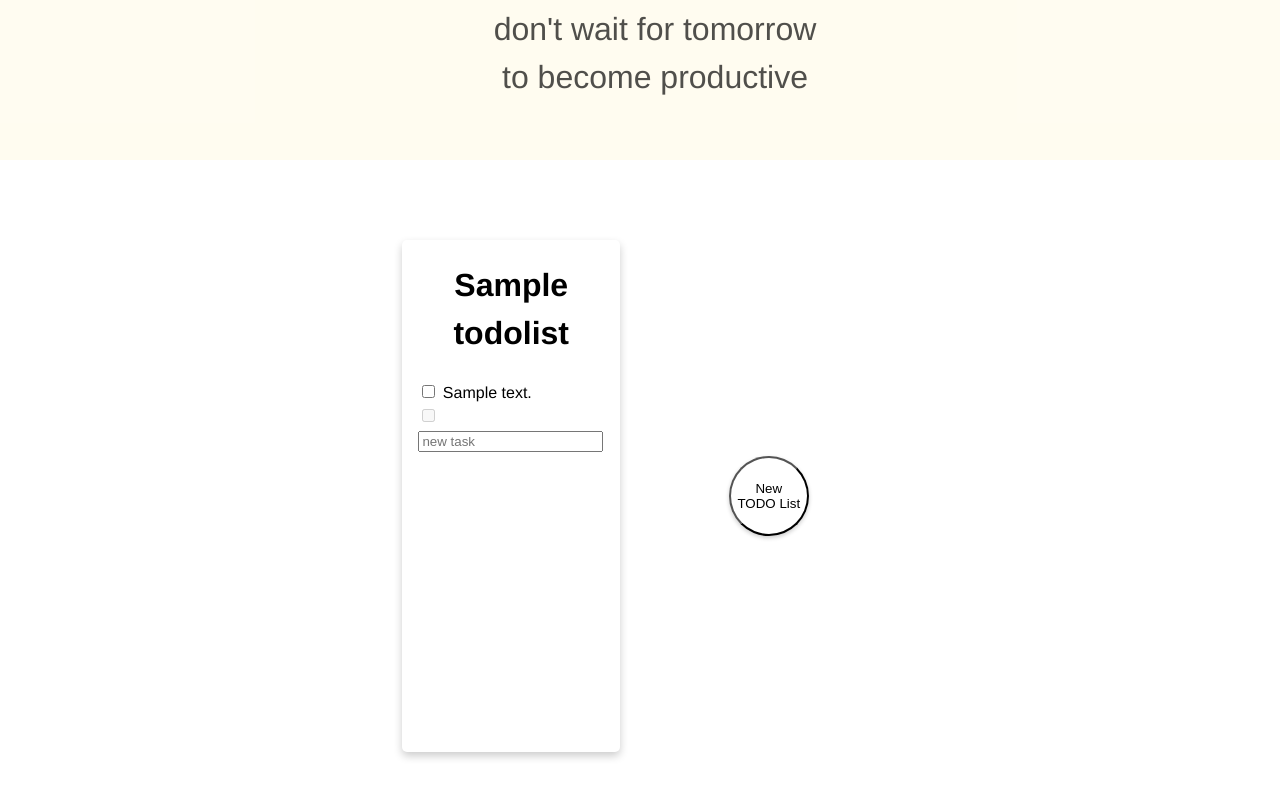
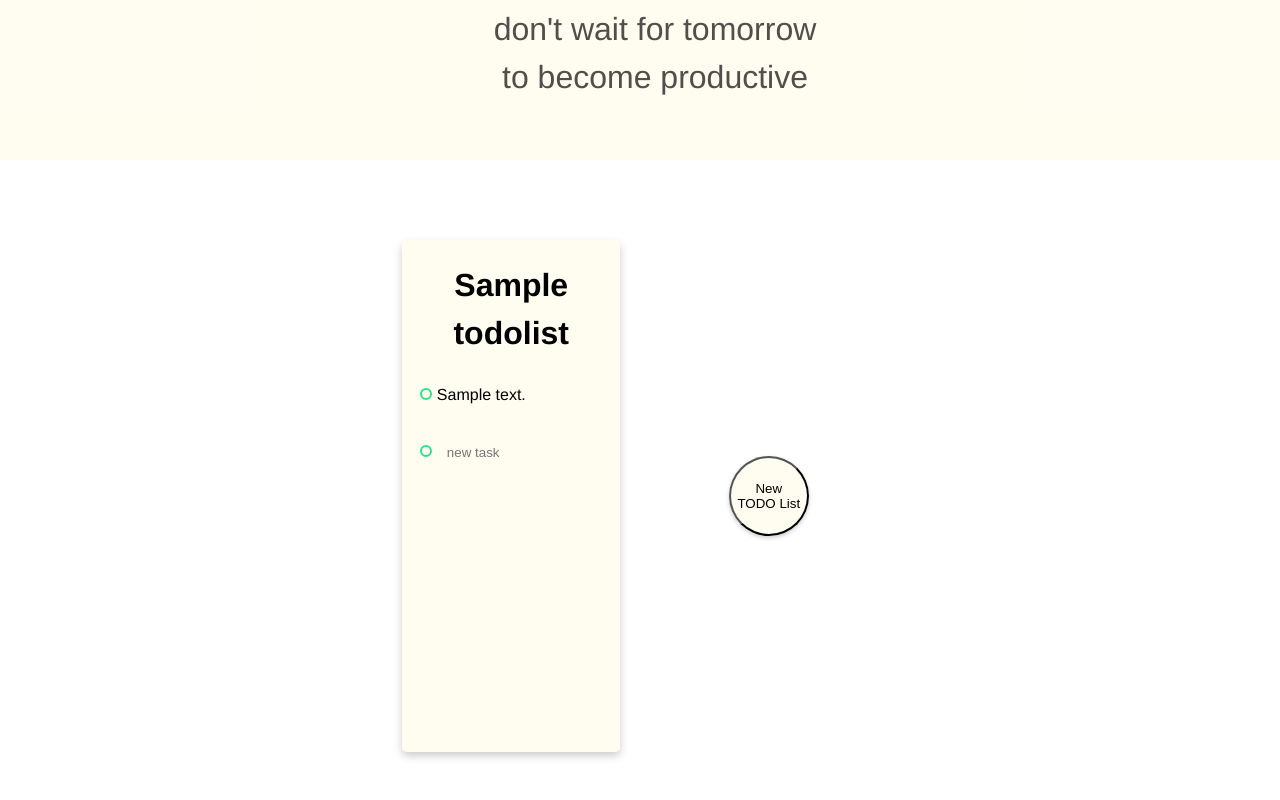
Before and after one commit to olgapinheiro/todo-today-spa, a Django app: page /todolists/ in a window 1280 px wide. Shown: the part 640-1440 px from the top of the page. Run offline with Django 3.2, Linux system fonts and the light colour scheme; tables that the repository leaves empty hold one stand-in row (Sample ...).

Commit message:
Updating Task model. Creating JavaScript static file. Making some visual improvements in base.html and details.html views.

```diff
--- a/todolists/models.py
+++ b/todolists/models.py
@@ -2,14 +2,15 @@
 #import datetime
 
 from django.db import models
-#from django.utils import timezone
+from django.utils import timezone
+from django.contrib.auth.models import User
 
 # Create your models here.
 
 class TodoList(models.Model):
     """Defines the attributes of a TODO list"""
     list_title = models.CharField(max_length=50)
-    pub_date = models.DateTimeField('date published')
+    created_date = models.DateTimeField('date published')
     def __str__(self):
         return self.list_title
     """def was_published_recently(self):
@@ -17,10 +18,26 @@ class TodoList(models.Model):
 
 class Task(models.Model):
     """Defines the attributes of a task from a todo list"""
+    assigned_to = models.ForeignKey(User,
+                                    models.SET_NULL,
+                                    blank=True,
+                                    null=True,
+                                    default='',
+                                    related_name="assigned_task",
+                                    related_query_name='assigned_tasks',
+                                    verbose_name='Assigned to')
+    created_by  = models.ForeignKey(User,
+                                    blank=True,
+                                    null=True,
+                                    on_delete=models.CASCADE,
+                                    related_name='created_task',
+                                    related_query_name='created_tasks',
+                                    verbose_name='Created by')
     todolist = models.ForeignKey(TodoList, on_delete=models.CASCADE)
     task_text = models.CharField(max_length=200)
     is_completed = models.BooleanField(default=False)
     due_date = models.DateField('Due Date', blank=True, null=True)
-    # include here a variable for related users later
+    completed_date = models.DateField('Completed Date', blank=True, null= True)
+    created_date = created_date = models.DateTimeField(default=timezone.now)
     def __str__(self):
         return self.task_text
--- a/todolists/static/css/todolists.css
+++ b/todolists/static/css/todolists.css
@@ -1,3 +1,10 @@
+:root {
+    --main-line-color: rgb(43, 226, 141);
+    --header-background: rgba(255, 252, 240, 0.959);
+    --todolists-container-background: rgb(255, 255, 255);/* rgba(248, 255, 240, 0.692);*/
+    --todolists-background: rgba(255, 252, 240, 0.959);
+}
+
 html, body {
     margin: 0;
     padding: 0;
@@ -87,6 +94,7 @@ p.header-main-content__text{
     width: 100%;
     height: 80vh;
     justify-content: center;
+    background-color: var(--todolists-container-background);
 }
 
 .flex-column{
@@ -113,6 +121,8 @@ p.header-main-content__text{
     margin: 80px 20px 20px 20px;
     height: 80%;
     width: 17vw;
+    min-width: 194px;
+    background-color: var(--todolists-background);
 }
 
 /* On mouse-over, add a deeper shadow */
@@ -137,13 +147,52 @@ p.header-main-content__text{
     border-radius: 50%;
     box-shadow: 0 2px 4px 0 rgba(0,0,0,0.2);
     transition: 0.3s;
-    background-color: white;
+    background-color: var(--todolists-background);
 }
-
 
 
 .btn-new_list-container{
     margin: 80px 20px 20px 20px;
     height: 80%;
     width: 17vw;
+    background-color: var(--todolists-container-background);
 }
+
+.dot{
+    height: 0.5rem;
+    width: 0.5rem;
+    /*background: rgb(43, 226, 141);*/
+    border-radius: 50%;
+    border: 2px solid var(--main-line-color);
+    display: inline-block;
+}
+
+.checked.dot{
+    background: var(--main-line-color);
+}
+
+.list_item{
+    cursor: pointer;
+    transition: 0.2s;
+    border-radius: 5px;
+    padding: 2px;
+}
+
+.list_item:hover{
+    box-shadow: 0 4px 8px 0 rgba(0,0,0,0.2);
+}
+
+.task.checked{
+    text-decoration: line-through;
+    text-decoration-color: var(--main-line-color);
+    color: rgba(0,0,0,0.2);
+}
+
+input {
+    margin: 0;
+    border: none;
+    border-radius: 0;
+    width: 75%;
+    padding: 10px;
+    background: transparent;
+}
--- a/todolists/templates/todolists/base.html
+++ b/todolists/templates/todolists/base.html
@@ -12,6 +12,10 @@
     <meta name="viewport" content="width=device-width, initial-scale=1">
     <link href='https://fonts.googleapis.com/css?family=Acme' rel='stylesheet' type="text/css">
     <link rel="stylesheet" type="text/css" href="{% static 'css/todolists.css' %}">
+    <script src="{% static 'scripts/todolists.js' %}"></script>
+    <script>
+        var complete_task = "{% url 'todolists:complete_task' %}"
+    </script>
 </head>
 
 <body>
--- a/todolists/templates/todolists/details.html
+++ b/todolists/templates/todolists/details.html
@@ -6,19 +6,21 @@
 
 <div class="card-container">
     <form>
+    {% csrf_token%}
         {% for task in todolist.task_set.all %}
-        <form action="{% url 'todolists:complete_task' task.id %}" method="POST">
-            {% csrf_token%}
-            <input type="checkbox" name="task" id="task{{ forloop.counter }}" value="{{ task.id }}" />
-            <label for="task{{ forloop.counter }}">{{ task.task_text }}</label>
+            <div class="list_item" id="task-{{ task.id }}" onclick="check_task(this.id)">
+                <span class="dot" name="task-{{ task.id }}"></span>
+                <!--<input type="checkbox" name="task" id="task{{ forloop.counter }}" value="{{ task.id }}" />
+                <label for="task{{ forloop.counter }}">{{ task.task_text }}</label>-->
+                <span class="task" id="{{ task.id }}" name="task-{{ task.id }}">{{ task.task_text }}</span>
+            </div>
             <br />
-        </form>
 
         {% endfor %}
 
-        <input type="checkbox" name="task" id="newTask" disabled="True" value="False" />
-        <label for="newTask">
+        <div class="list_item">
+            <span class="dot" ></span>
             <input type="text" placeholder="new task" />
-        </label>
+        </div>
     </form>
 </div>
--- a/todolists/urls.py
+++ b/todolists/urls.py
@@ -6,5 +6,6 @@ app_name = 'todolists'
 urlpatterns = [
     path('', views.index, name='index'),
     path('<int:todolist_id>/', views.details, name='details'),
-    path('<int:todolist_id>/complete_task', views.complete_task, name='complete_task')
+    path('complete_task', views.complete_task, name='complete_task'),
+    path('<str:chosen_date>/completed_tasks', views.completed_this_day, name='completed_tasks')
 ]
--- a/todolists/views.py
+++ b/todolists/views.py
@@ -1,4 +1,5 @@
 from django.shortcuts   import render, get_object_or_404
+from django.utils       import timezone
 #from django.http        import HttpResponse
 #from django.template    import loader
 
@@ -6,7 +7,7 @@ from .models import TodoList, Task
 
 
 def index(request):
-    all_lists = TodoList.objects.order_by('-pub_date')
+    all_lists = TodoList.objects.order_by('-created_date')
     context = {
         'all_lists' : all_lists,
     }
@@ -21,3 +22,14 @@ def complete_task(request, task_id):
     task = get_object_or_404(Task, pk=task_id)
     task.is_completed = False if task.isCompleted else True
     task.save()
+    print("task saved: "+task)
+
+def completed_this_day(request, chosen_date):
+    """Returns the tasks related to the logged user that were completed in the chosen date"""
+    if request.user.is_authenticated():
+        user_tasks = request.user.created_tasks_set.filter(complete_task=True, completed_date=chosen_date)
+        user_tasks += request.user.assigned_tasks_set.filter(complete_task=True, completed_date=chosen_date)
+    else:
+        # Show some message when the user is not authenticated
+        user_tasks = ''
+    return render(request, 'todolists/completed_tasks.html', {'user_tasks':user_tasks})
```
Also changed, not shown: other parts of todolists/static/css/todolists.css (+2 -2 lines), todolists/static/scripts/todolists.js (added, +11 -0 lines), todolists/migrations/0004_auto_20180706_1149.py (added), todolists/migrations/0005_auto_20180706_1245.py (added), todolists/templates/todolists/completed_tasks.html (added).
